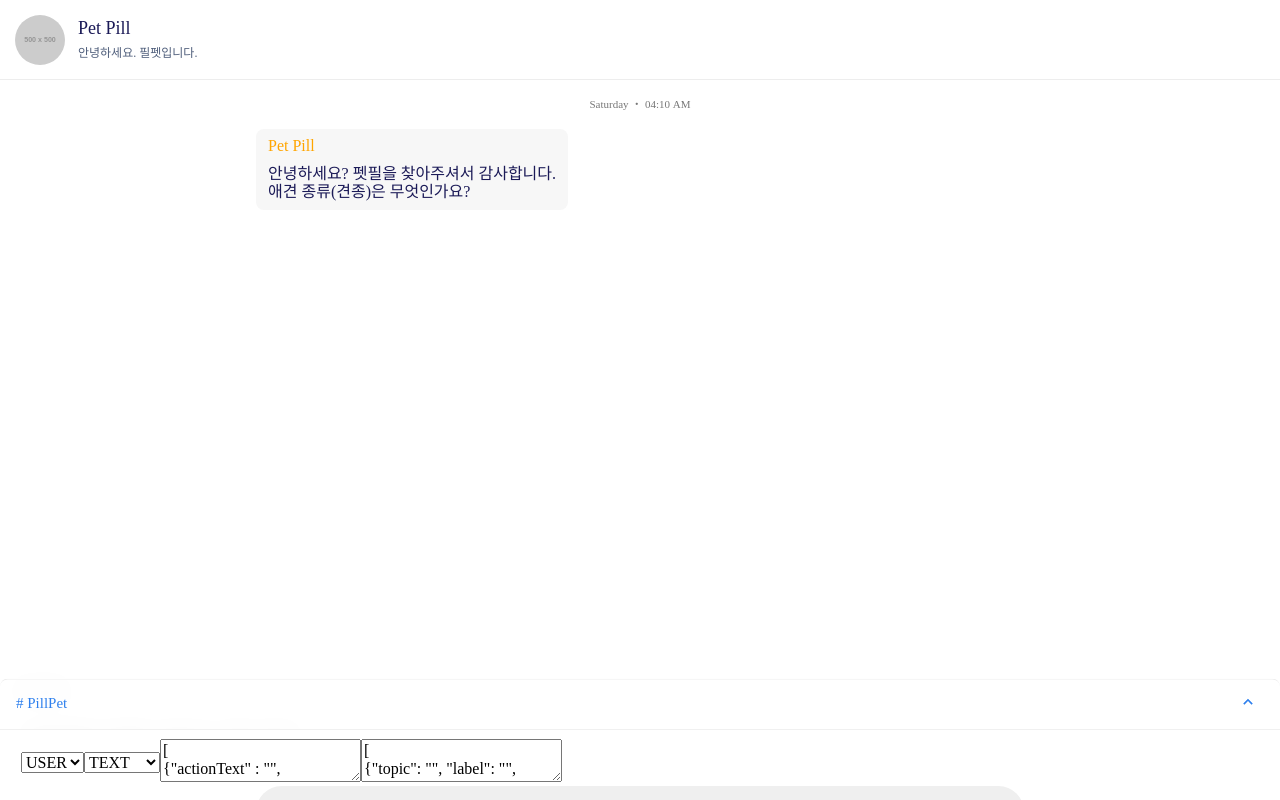
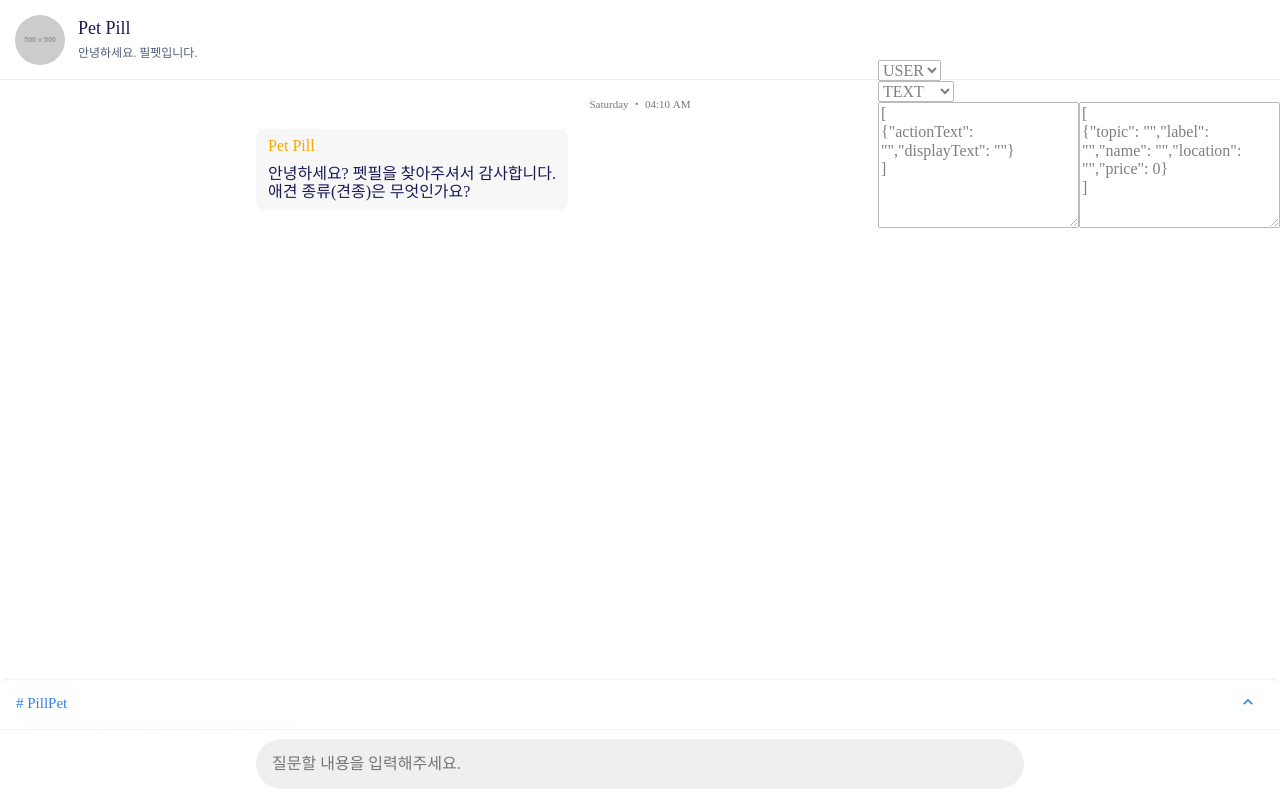
Before and after one commit to PillPet/pillpet_client, a Next.js app: page / in a window 1280 px wide. Built offline with nearby package versions, Linux system fonts and the light colour scheme.

Commit message:
:lipstick: Debug Form의 위치를 이동시켜라
form의 위치를 body로 이동시켰습니다.
아이템을 다시 수직 정렬로 변경했습니다.
컨텐츠를 가리는것을 막기 위하여 투명도를 50%로 변경했습니다.

```diff
--- a/src/views/components/ChatForm/ChatForm.module.scss
+++ b/src/views/components/ChatForm/ChatForm.module.scss
@@ -15,9 +15,16 @@
     background-color: $page-bg-color;
 
     .debug {
-        display: flex;
-        // display: none;
-        align-items: center;
+        position: fixed;
+        top: 60px;
+        right: 0;
+        text-align: left;
+        opacity: 0.5;
+
+        textarea {
+            height: 120px;
+            resize: vertical;
+        }
     }
 
     .none {
--- a/src/views/components/ChatForm/ChatForm.tsx
+++ b/src/views/components/ChatForm/ChatForm.tsx
@@ -97,8 +97,8 @@ const ChatForm: React.FC<ChatFormProps> = () => {
                     </select>
                 </div>
                 <div>
-                <textarea ref={checkBoxRef} defaultValue={`[\n{"actionText" : "", "displayText" : ""}\n]`}></textarea>
-                <textarea ref={cardRef} defaultValue={`[\n{"topic": "", "label": "", "name": "", "location": "", "price": 0}\n]`}></textarea>
+                <textarea ref={checkBoxRef} defaultValue={`[\n{"actionText": "","displayText": ""}\n]`}></textarea>
+                <textarea ref={cardRef} defaultValue={`[\n{"topic": "","label": "","name": "","location": "","price": 0}\n]`}></textarea>
                 </div>
             </div>
             <form className={css.ChatForm} onSubmit={onSubmit}>
```
